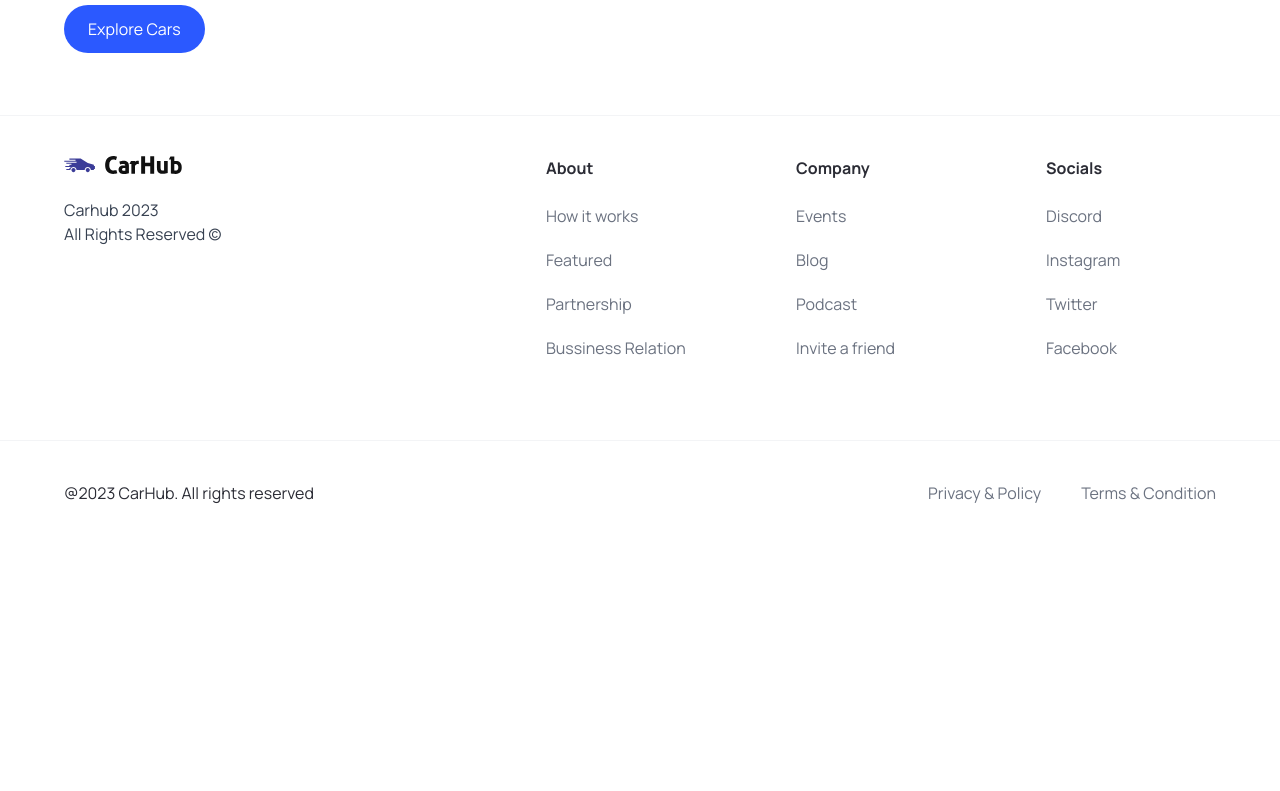
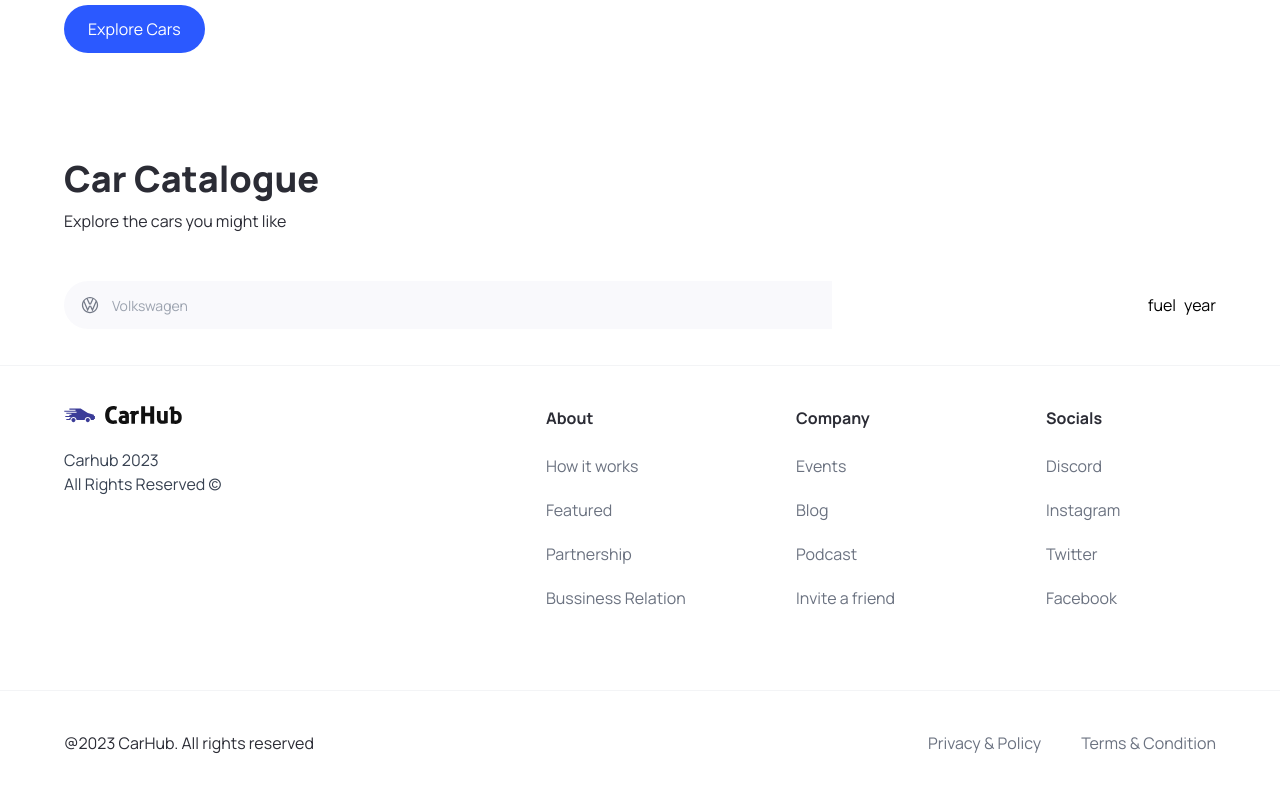
Before and after one commit to AlinaShtykhUA/car-rent, a Next.js app: page / in a window 1280 px wide. Shown: the part 705-1496 px from the top of the page. Before the commit the page ends 1250 px from the top, so only its background shows below. Built offline with nearby package versions, Linux system fonts and the light colour scheme.

Commit message:
search manufacturer

```diff
--- a/app/page.tsx
+++ b/app/page.tsx
@@ -1,9 +1,25 @@
-import { Hero } from "@/components";
+import { Hero, SearchBar, CustomFilter } from "@/components";
 
 export default function Home() {
   return (
     <main className="overflow-hidden">
       <Hero />
+
+      <section className="mt-12 padding-x padding-y max-width" id="discover">
+        <div className="home__text-container">
+          <h1 className="text-4xl font-extrabold">Car Catalogue</h1>
+          <p>Explore the cars you might like</p>
+        </div>
+
+        <div className="home__filters">
+          <SearchBar />
+
+          <div className="home__filter-container">
+            <CustomFilter title="fuel" />
+            <CustomFilter title="year" />
+          </div>
+        </div>
+      </section>
     </main>
   );
 }
--- a/components/CustomButton.tsx
+++ b/components/CustomButton.tsx
@@ -1,5 +1,5 @@
 "use client";
-import { CustomButtonProps } from "@/types";
+import { ICustomButtonProps } from "@/types";
 import Image from "next/image";
 
 const CustomButton = ({
@@ -7,7 +7,7 @@
   containerStyles,
   handleClick,
   btnType,
-}: CustomButtonProps) => {
+}: ICustomButtonProps) => {
   return (
     <button
       disabled={false}
--- /dev/null
+++ b/components/CustomFilter.tsx
@@ -0,0 +1,8 @@
+import { ICustomFilterProps } from "@/types";
+import React from "react";
+
+const CustomFilter = ({ title }: ICustomFilterProps) => {
+  return <div>{title}</div>;
+};
+
+export default CustomFilter;
--- a/components/Hero.tsx
+++ b/components/Hero.tsx
@@ -5,7 +5,7 @@
 const Hero = () => {
   const handleScroll = () => {};
   return (
-    <div className="hero">
+    <section className="hero">
       <div className="flex-1 pt-36 padding-x">
         <h1 className="hero__title">
           Find, book, or rent a car — quickly and easily!
@@ -23,10 +23,10 @@
       <div className="hero__image-container">
         <div className="hero__image">
           <Image src="/hero.png" alt="hero" fill className="object-contain" />
-          <div className="hero__image-overlay" />
         </div>
+        <div className="hero__image-overlay" />
       </div>
-    </div>
+    </section>
   );
 };
 
--- /dev/null
+++ b/components/SearchBar.tsx
@@ -0,0 +1,21 @@
+"use client";
+
+import { useState } from "react";
+import { SearchManufacturer } from ".";
+
+const SearchBar = () => {
+  const [manufacturer, setManufacturer] = useState("");
+  const handleSearch = () => {};
+  return (
+    <form className="searchbar" onSubmit={handleSearch}>
+      <div className="searchbar__item">
+        <SearchManufacturer
+          manufacturer={manufacturer}
+          setManufacturer={setManufacturer}
+        />
+      </div>
+    </form>
+  );
+};
+
+export default SearchBar;
--- /dev/null
+++ b/components/SearchManufacturer.tsx
@@ -0,0 +1,101 @@
+"use client";
+import { Fragment, useState } from "react";
+
+import Image from "next/image";
+import { Combobox, Transition } from "@headlessui/react";
+
+import { manufacturers } from "@/constants";
+import { ISearchManufacturerProps } from "@/types";
+
+const SearchManufacturer = ({
+  manufacturer,
+  setManufacturer,
+}: ISearchManufacturerProps) => {
+  const [query, setQuery] = useState("");
+
+  const filteredManufacturers =
+    query === ""
+      ? manufacturers
+      : manufacturers.filter((item) =>
+          item
+            .toLowerCase()
+            .replace(/\s+/g, "")
+            .includes(query.toLowerCase().replace(/\s+/g, ""))
+        );
+  return (
+    <div className="search-manufacturer">
+      <Combobox value={manufacturer} onChange={setManufacturer}>
+        <div className="relative w-full">
+          <Combobox.Button className="absolute top-[14px]">
+            <Image
+              src="/car-logo.svg"
+              width={20}
+              height={20}
+              className="ml-4"
+              alt="car logo"
+            />
+          </Combobox.Button>
+
+          <Combobox.Input
+            className="search-manufacturer__input"
+            placeholder="Volkswagen"
+            displayValue={(manufacturer: string) => manufacturer}
+            onChange={(e) => setQuery(e.target.value)}
+          />
+
+          <Transition
+            as={Fragment}
+            leave="transition ease-in duration-100"
+            leaveFrom="opacity-100"
+            leaveTo="opacity-0"
+            afterLeave={() => setQuery("")}
+          >
+            <Combobox.Options>
+              {filteredManufacturers.length === 0 && query !== "" ? (
+                <Combobox.Option
+                  value={query}
+                  className="search-manufacturer__option"
+                >
+                  Create "{query}"
+                </Combobox.Option>
+              ) : (
+                filteredManufacturers.map((item) => (
+                  <Combobox.Option
+                    value={item}
+                    key={item}
+                    className={({ active }) =>
+                      `relative search-manufacturer__option ${
+                        active ? "bg-primary-blue text-white" : "text-gray-900"
+                      }`
+                    }
+                  >
+                    {({ selected, active }) => (
+                      <>
+                        <span
+                          className={`block truncate ${
+                            selected ? "font-medium" : "font-normal"
+                          }`}
+                        >
+                          {item}
+                        </span>
+                        {selected ? (
+                          <span
+                            className={`absolute inset-y-0 left-0 flex items-center pl-3 ${
+                              active ? "text-white" : "text-teal-600"
+                            }`}
+                          ></span>
+                        ) : null}
+                      </>
+                    )}
+                  </Combobox.Option>
+                ))
+              )}
+            </Combobox.Options>
+          </Transition>
+        </div>
+      </Combobox>
+    </div>
+  );
+};
+
+export default SearchManufacturer;
--- a/components/index.ts
+++ b/components/index.ts
@@ -2,5 +2,16 @@
 import Hero from "./Hero";
 import CustomButton from "./CustomButton";
 import Footer from "./Footer";
+import SearchBar from "./SearchBar";
+import CustomFilter from "./CustomFilter";
+import SearchManufacturer from "./SearchManufacturer";
 
-export { Navbar, Hero, CustomButton, Footer };
+export {
+  Navbar,
+  Hero,
+  CustomButton,
+  Footer,
+  SearchBar,
+  CustomFilter,
+  SearchManufacturer,
+};
--- a/package.json
+++ b/package.json
@@ -9,6 +9,7 @@
     "lint": "next lint"
   },
   "dependencies": {
+    "@headlessui/react": "^1.7.17",
     "@types/node": "20.5.0",
     "@types/react": "18.2.20",
     "@types/react-dom": "18.2.7",
```
Also changed, not shown: types/index.ts (+10 -1 lines), 1 other file (tests, documents, lock files or other folders).
